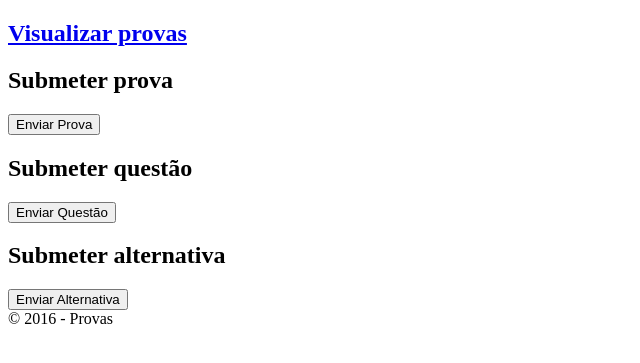
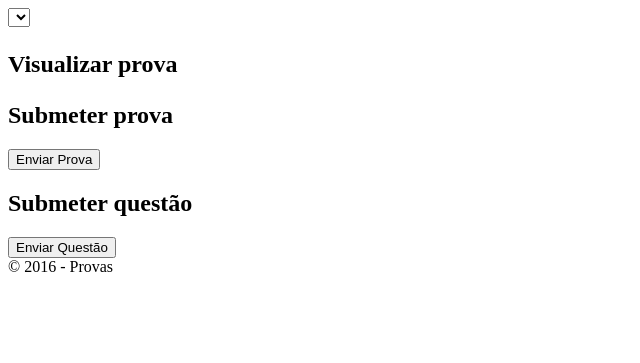
Before and after one commit to fsdude/pweb-3bim, a Django app: page /prova/submit in a window 1280 px wide. Shown: the top 363 px of the page, without its empty margins (0-640 px from the left). Run offline with Django 3.2, Linux system fonts and the light colour scheme; lists and menus that the app fills with data are empty.

Commit message:
visualizar_provas funcionando e models modificado

```diff
--- a/pweb/provas/admin.py
+++ b/pweb/provas/admin.py
@@ -4,4 +4,3 @@ from .models import *
 
 admin.site.register(Prova)
 admin.site.register(Questao)
-admin.site.register(Alternativa)
--- a/pweb/provas/forms.py
+++ b/pweb/provas/forms.py
@@ -1,5 +1,5 @@
 from django.forms import ModelForm
-from provas.models import Prova, Questao, Alternativa
+from provas.models import Prova, Questao
 
 class ProvaForm(ModelForm):
 	class Meta:
@@ -9,9 +9,5 @@ class ProvaForm(ModelForm):
 class QuestaoForm(ModelForm):
 	class Meta:
 		model = Questao
-		fields = ['prova', 'descricao', 'alternativa_correta']
-
-class AlternativaForm(ModelForm):
-	class Meta:
-		model = Alternativa
-		fields = ['questao', 'alternativa_descricao', 'alternativa_id']
+		fields = ['prova', 'enunciado', 'alternativa_a', 'alternativa_b',
+		 'alternativa_c', 'alternativa_d', 'alternativa_e' ,'alternativa_correta']
--- a/pweb/provas/models.py
+++ b/pweb/provas/models.py
@@ -2,26 +2,27 @@ from django.db import models
 from datetime import date
 
 class Prova(models.Model):
-    nivel      = models.IntegerField()
-    data       = models.DateField(null = False)
-    autor      = models.CharField(max_length=20)
-    disciplina = models.CharField(max_length=15)
+	NIVEL_PROVA = ((1, 'Fácil'), (2, 'Normal'), (3, 'Difícil'))
 
-    def __str__(self):
-        return "({0}) - [{1}] - {2} - {3}".format(self.nivel, self.disciplina, self.autor, self.data)
+	nivel      = models.IntegerField(default=2, choices=NIVEL_PROVA)
+	data       = models.DateField(null=False)
+	autor      = models.CharField(max_length=20)
+	disciplina = models.CharField(max_length=15)
+
+	def __str__(self):
+		return "({0}) - [{1}] - {2} - {3}".format(self.nivel, self.disciplina, self.autor, self.data)
 
 class Questao(models.Model):
-	prova               = models.ForeignKey(Prova, on_delete=models.CASCADE)
-	descricao           = models.CharField(max_length=200)
-	alternativa_correta = models.IntegerField()
+	ALTERNATIVA_CERTA = ((1, 'a'), (2, 'b'), (3, 'c'), (4, 'd'), (5, 'e'))
+
+	prova                = models.ForeignKey(Prova, on_delete=models.CASCADE)
+	enunciado            = models.CharField(null=True, max_length=200)
+	alternativa_a        = models.CharField(null=True, max_length=50)
+	alternativa_b        = models.CharField(null=True, max_length=50)
+	alternativa_c        = models.CharField(null=True, max_length=50)
+	alternativa_d        = models.CharField(null=True, max_length=50)
+	alternativa_e 		 = models.CharField(null=True, max_length=50)
+	alternativa_correta  = models.IntegerField(choices=ALTERNATIVA_CERTA)
 
 	def __str__(self):
-		return "{0} | {1} | CORRETA: {2}".format(self.prova, self.descricao, self.alternativa_correta)
-
-class Alternativa(models.Model):
-	questao               = models.ForeignKey(Questao, on_delete=models.CASCADE)
-	alternativa_descricao = models.CharField(max_length=50)
-	alternativa_id 		  = models.IntegerField()
-
-	def __str__(self):
-		return "{0} | {1} | ID: {2}".format(self.questao, self.alternativa_descricao, self.alternativa_id)
+		return "{0} | {1} |".format(self.enunciado, self.alternativa_correta)
--- a/pweb/provas/templates/provas/submeter.html
+++ b/pweb/provas/templates/provas/submeter.html
@@ -2,12 +2,43 @@
 
 {% block title %}Provas{% endblock %}
 
+<script>
+{% block javascript %}
+	function changeSelection(){
+		var	prova_search = document.getElementById("search_prova").value;
+			prova_selected = document.getElementById("select_prova");
+			prova_search = prova_selected.value;
+	}
+
+	function initProva(){
+		var prova_search = document.getElementById("search_prova").value;
+			prova_selected = document.getElementById("select_prova");
+			prova_search = prova_selected.value;
+	}
+
+	function redirect(){
+		var prova_selected = document.getElementById("select_prova");
+		 	current_url = window.location.href;
+			prova_search = prova_selected.value;
+			new_url = current_url.replace(/add/, "provas/" + prova_search.toString());
+			window.location.href = new_url;
+	}
+{% endblock %}
+</script>
+
+
 {% block content %}
+<body onload="initProva()">
 	{% if success %}
 		<h1>Submissão concluída!</h1>
 		<h2><a href="{% url 'submit' %}">Adicionar outra</a></h2>
 	{% else %}
-		<h2><a href="{% url 'visualizar_provas' %}">Visualizar provas</a></h2>
+		<select id="select_prova" onchange="changeSelection()">
+			{% for prova in provas %}
+				<option value="{{ prova.id }}">{{ prova }}</option>
+			{% endfor %}
+		</select>
+		<h2><p id="prova_search" value=1 onclick="redirect()">Visualizar prova</p></h2>
 
 		<h2>Submeter prova</h2>
 		<form action="{% url 'prova' %}" method="post">{% csrf_token %}
@@ -20,11 +51,6 @@
 		  {{ questao_form }}
 		  <input type="submit" value="Enviar Questão">
 		</form>
-
-		<h2>Submeter alternativa</h2>
-		<form action="{% url 'alternativa' %}" method="post">{% csrf_token %}
-		  {{ alternativa_form }}
-		  <input type="submit" value="Enviar Alternativa">
-		</form>
 	{% endif %}
+</body>
 {% endblock %}
--- a/pweb/provas/urls.py
+++ b/pweb/provas/urls.py
@@ -5,8 +5,7 @@ from . import views
 app_name = 'provas'
 urlpatterns = [
     url(r'^add', views.SubmitView.as_view(), name='submit'),
-    url(r'^provas', views.VisualizarProvas.as_view(), name='visualizar_provas'),
+    url(r'^provas/(?P<id>\d+)$', views.VisualizarProvas.as_view(), name='visualizar_provas'),
     url(r'^prova/submit', ProvaFormView.as_view(), name='prova'),
     url(r'^questao/submit', QuestaoFormView.as_view(), name='questao'),
-    url(r'^alternativa/submit', AlternativaFormView.as_view(), name='alternativa'),
 ]
--- a/pweb/provas/views.py
+++ b/pweb/provas/views.py
@@ -1,8 +1,6 @@
 from .forms import *
 from .models import *
 from django.views import generic
-from django.template import loader
-from django.shortcuts import render
 from django.views.generic import TemplateView, FormView, ListView
 from django.http import HttpResponseRedirect, HttpResponse
 
@@ -10,14 +8,14 @@ class VisualizarProvas(TemplateView):
 	template_name = 'provas/visualizar_provas.html'
 
 	def get_context_data(self, **kwargs):
-		provas = Prova.objects.all()
-		questoes = Questao.objects.all()
-		alternativas = Alternativa.objects.all()
+		provas = Prova.objects.get(id=self.kwargs['id'])
+		questoes = provas.questao_set.all()
+
+		print (questoes.values_list('id'))
 
 		context = {
 			'provas': provas,
 			'questoes': questoes,
-			'alternativas': alternativas,
 		}
 
 		return context
@@ -26,16 +24,25 @@ class SubmitView(TemplateView):
 	template_name = 'provas/submeter.html'
 
 	def get(self, request, *args, **kwargs):
-		prova_form       = ProvaForm(self.request.GET or None)
-		questao_form     = QuestaoForm(self.request.GET or None)
-		alternativa_form = AlternativaForm(self.request.GET or None)
+		prova_form        = ProvaForm(self.request.GET or None)
+		questao_form      = QuestaoForm(self.request.GET or None)
 
 		context = self.get_context_data(**kwargs)
 		context['prova_form'] 		= prova_form
 		context['questao_form'] 	= questao_form
-		context['alternativa_form'] = alternativa_form
 
 		return self.render_to_response(context)
+
+	def get_context_data(self, **kwargs):
+		provas = Prova.objects.all()
+		questoes = Questao.objects.all()
+
+		context = {
+			'provas': provas,
+			'questoes': questoes,
+		}
+
+		return context
 
 class ProvaFormView(FormView):
 	form_class = ProvaForm
@@ -45,7 +52,6 @@ class ProvaFormView(FormView):
 	def post(self, request, *args, **kwargs):
 		prova_form = self.form_class(request.POST)
 		questao_form = QuestaoForm()
-		alternativa_form = AlternativaForm()
 
 		if prova_form.is_valid():
 			prova_form.save()
@@ -58,8 +64,7 @@ class ProvaFormView(FormView):
 			return self.render_to_response(
 				self.get_context_data(
 					prova_form   = prova_form,
-					questao_form = questao_form,
-					alternativa_form = alternativa_form
+					questao_form = questao_form
 				)
 			)
 
@@ -71,7 +76,6 @@ class QuestaoFormView(FormView):
 	def post(self, request, *args, **kwargs):
 		questao_form = self.form_class(request.POST)
 		prova_form = ProvaForm()
-		alternativa_form = AlternativaForm()
 
 		if questao_form.is_valid():
 			questao_form.save()
@@ -84,33 +88,6 @@ class QuestaoFormView(FormView):
 			return self.render_to_response(
 				self.get_context_data(
 					questao_form     = questao_form,
-					prova_form       = prova_form,
-					alternativa_form = alternativa_form
+					prova_form       = prova_form
 				)
 			)
-
-class AlternativaFormView(FormView):
-	form_class = AlternativaForm
-	template_name = 'provas/submeter.html'
-	success_url = '/'
-
-	def post(self, request, *args, **kwargs):
-		alternativa_form = self.form_class(request.POST)
-		prova_form = ProvaForm()
-		questao_form = QuestaoForm()
-
-		if alternativa_form.is_valid():
-			alternativa_form.save()
-			return self.render_to_response(
-				self.get_context_data(
-					success = True
-				)
-			)
-		else:
-			return self.render_to_response(
-				self.get_context_data(
-					alternativa_form = alternativa_form,
-					prova_form       = prova_form,
-					questao_form     = questao_form
-				)
-			)
--- a/pweb/pweb/settings.py
+++ b/pweb/pweb/settings.py
@@ -105,7 +105,7 @@ AUTH_PASSWORD_VALIDATORS = [
 # Internationalization
 # https://docs.djangoproject.com/en/1.9/topics/i18n/
 
-LANGUAGE_CODE = 'en-us'
+LANGUAGE_CODE = 'pt-br'
 
 TIME_ZONE = 'UTC'
 
--- a/pweb/pweb/urls.py
+++ b/pweb/pweb/urls.py
@@ -19,9 +19,8 @@ from provas.views import *
 
 urlpatterns = [
     url(r'^admin/', admin.site.urls),
-    url(r'^provas', VisualizarProvas.as_view(), name='visualizar_provas'),
+    url(r'^provas/(?P<id>\d+)$', VisualizarProvas.as_view(), name='visualizar_provas'),
     url(r'^add', SubmitView.as_view(), name='submit'),
     url(r'^prova/submit', ProvaFormView.as_view(), name='prova'),
     url(r'^questao/submit', QuestaoFormView.as_view(), name='questao'),
-    url(r'^alternativa/submit', AlternativaFormView.as_view(), name='alternativa'),
 ]
```
Also changed, not shown: pweb/provas/templates/provas/visualizar_provas.html (+12 -9 lines), pweb/db.sqlite3, pweb/provas/migrations/0008_auto_20161021_2028.py (added), pweb/provas/migrations/0009_auto_20161021_2038.py (added), pweb/provas/migrations/0010_auto_20161021_2040.py (added), pweb/provas/migrations/0011_auto_20161021_2045.py (added).
